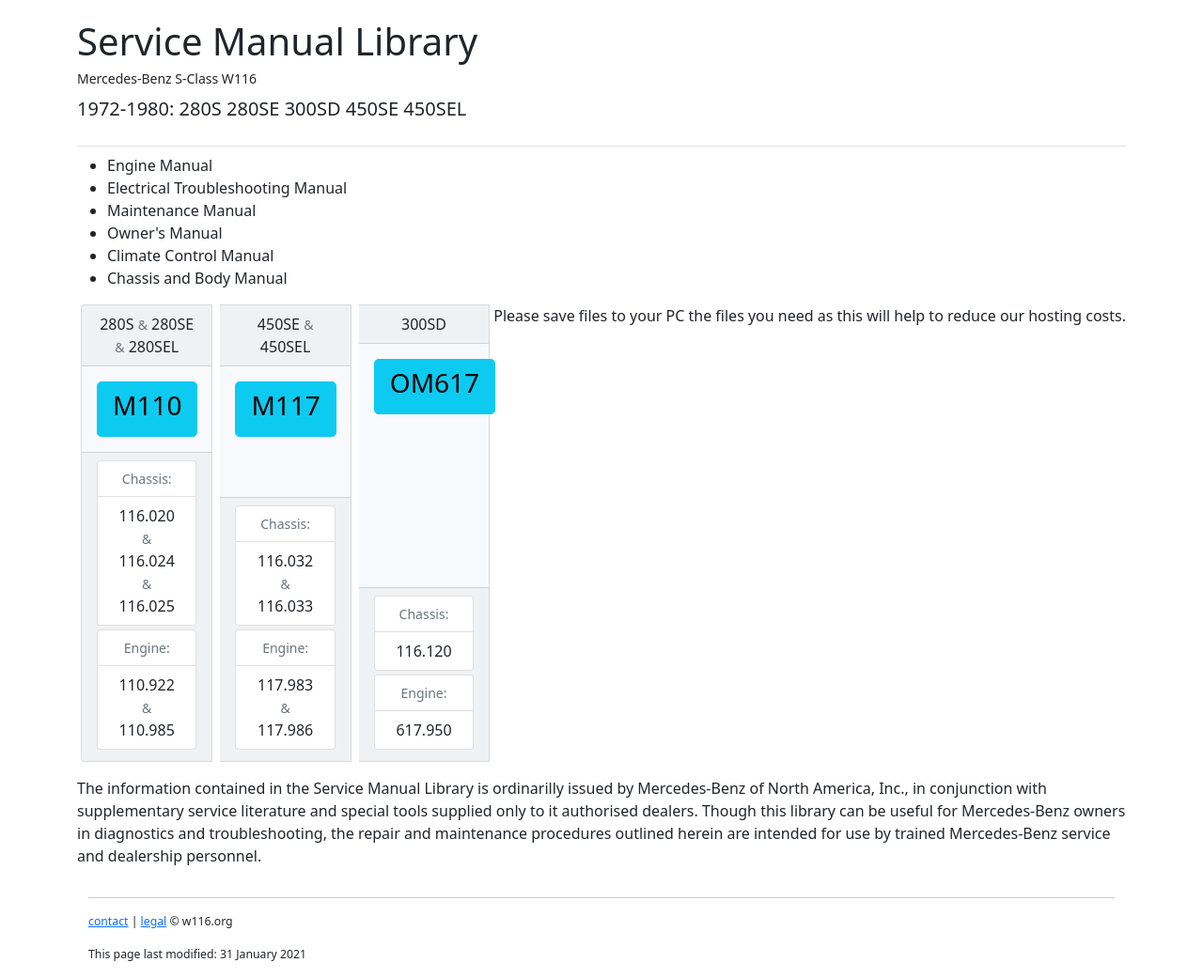
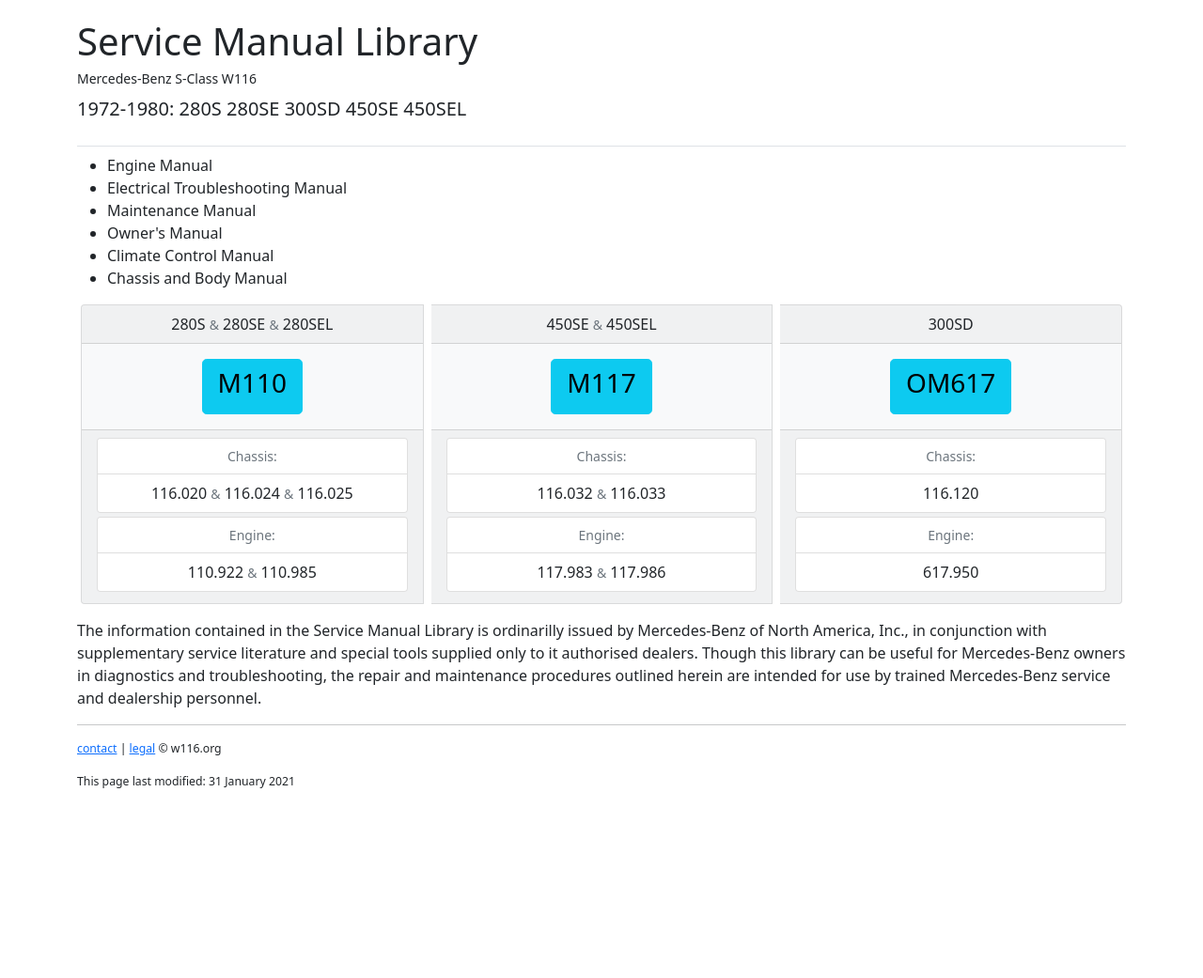
Before and after one commit to W116org/handbook, a Jekyll site: the page built from index.html, in a window 1280 px wide, cut to the strip 210-1251 px from the top of the page. Shown: the whole strip at 94% size. Built offline with Jekyll 4.4.1, drawn with Linux system fonts in a browser that asks for light colours; comment, search, counter and statistics services are not loaded; after the commit the page ends 1067 px from its top, so only the background shows below that.

Commit message:
Update index.html

```diff
--- a/index.html
+++ b/index.html
@@ -85,5 +85,4 @@
       </ul>
     </div>
   </div>
-
-  <p>Please save files to your PC the files you need as this will help to reduce our hosting costs.</p>
+</div>
```
